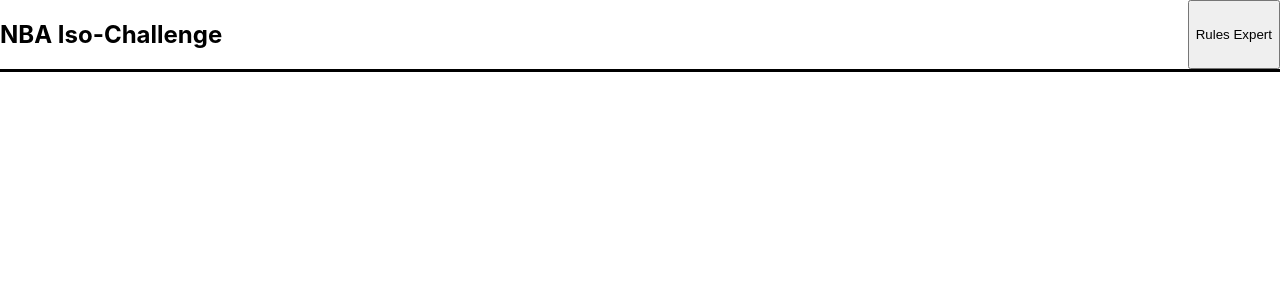
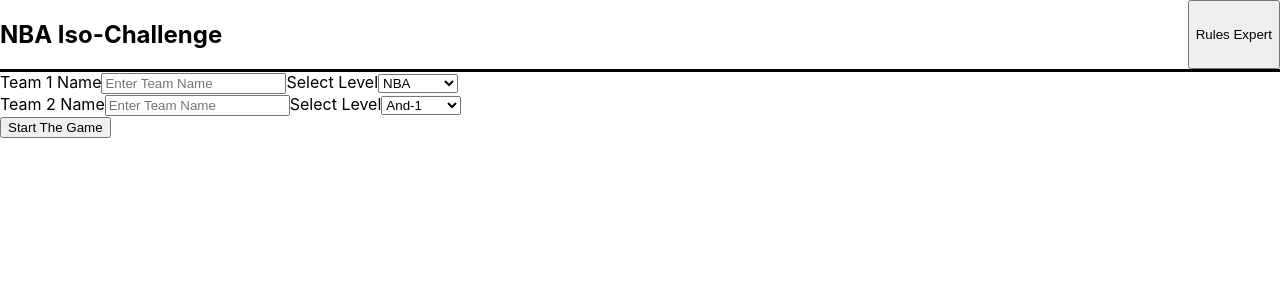
Before and after one commit to Garrett-Iannuzzi/iso-challenge, a React (Create React App) app: page / in a window 1280 px wide. Shown: the top 300 px of the page. Built offline with nearby package versions, Linux system fonts and the light colour scheme; no server answers.

Commit message:
Add login component and method for handleChange

```diff
--- a/src/Components/App/App.js
+++ b/src/Components/App/App.js
@@ -3,6 +3,7 @@
 import { Route } from 'react-router-dom';
 import { getPlayers, getStats } from '../../apiCalls';
 import './App.scss';
+import { HomeContainer } from '../../Containers/HomeContainer/HomeContainer';
 
 class App extends Component {
   constructor() {
@@ -23,12 +24,15 @@
 
   render() {
     return (
-      <main>
-        <Route path='/' render={() =>
-          <Nav />
+      <body>
+          <Route path='/' render={() =>
+        <main>
+            <Nav />
+            <HomeContainer />
+        </main>
           }
-        />
-      </main>
+          />
+      </body>
     );
   }
 }
--- /dev/null
+++ b/src/Containers/HomeContainer/HomeContainer.js
@@ -0,0 +1,83 @@
+import React, { Component } from 'react';
+import './HomeContainer.scss';
+
+
+export class HomeContainer extends Component {
+  constructor() {
+    super()
+    this.state ={
+      teamOneName: '',
+      teamTwoName: '',
+      skillLevelOne: '',
+      skillLevelTwo: ''
+    }
+  }
+
+  handleChange = (e) => {
+    this.setState({ [e.target.name]: e.target.value })
+  }
+
+  // handleStartError = () => {
+  //     const { teamOneName, teamTwoName, skillLevelOne, skillLevelTwo } = this.state;
+  //     if (teamOneName === '' || teamTwoName === '' || skillLevelOne === '' || skillLevelTwo === '') {
+
+  //     } else {
+
+  //     }
+  // }
+
+
+  render() {
+    return(
+      <div>
+        <form>
+          <label for='teamOneName'>Team 1 Name</label>
+          <input
+            name='teamOneName'
+            value={this.state.teamOneName}
+            placeholder='Enter Team Name'
+            type='text'
+            maxLength='25'
+            onChange={ (e) => this.handleChange(e) }
+          />
+          <label for='skillLevelOne'>Select Level</label>
+          <select
+            id='skillLevelOne'
+            value={this.state.skillLevelOne}
+            name='skillLevelOne'
+            className='input-skillLevelOne'
+            onChange={ (e) => this.handleChange(e) }
+          >
+            <option value='And-1'>And-1</option>
+            <option value='D League'>D League</option>
+            <option value=''>NBA</option>
+          </select>
+        </form>
+        <form>
+          <label for='teamNameTwo'>Team 2 Name</label>
+          <input
+            name='teamTwoName'
+            value={this.state.teamTwoName}
+            placeholder='Enter Team Name'
+            type='text'
+            maxLength='25'
+            onChange={ (e) => this.handleChange(e) }
+          />
+          <label for='skillLevelTwo'>Select Level</label>
+          <select
+            id='skillLevelTwo'
+            value={this.state.skillLevelTwo}
+            name='skillLevelTwo'
+            className='input-skillLevelTwo'
+            onChange={ (e) => this.handleChange(e) }
+          >
+            <option value='And-1'>And-1</option>
+            <option value='D League'>D League</option>
+            <option value='NBA'>NBA</option>
+          </select>
+        </form>
+        <button className='btn-start' type='button' onClick={ () => this.handleStartError() }>Start The Game</button>
+      </div>
+    )
+  }
+}
```
Also changed, not shown: src/Containers/HomeContainer/HomeContainer.scss (added), 1 other file (tests, documents, lock files or other folders).
